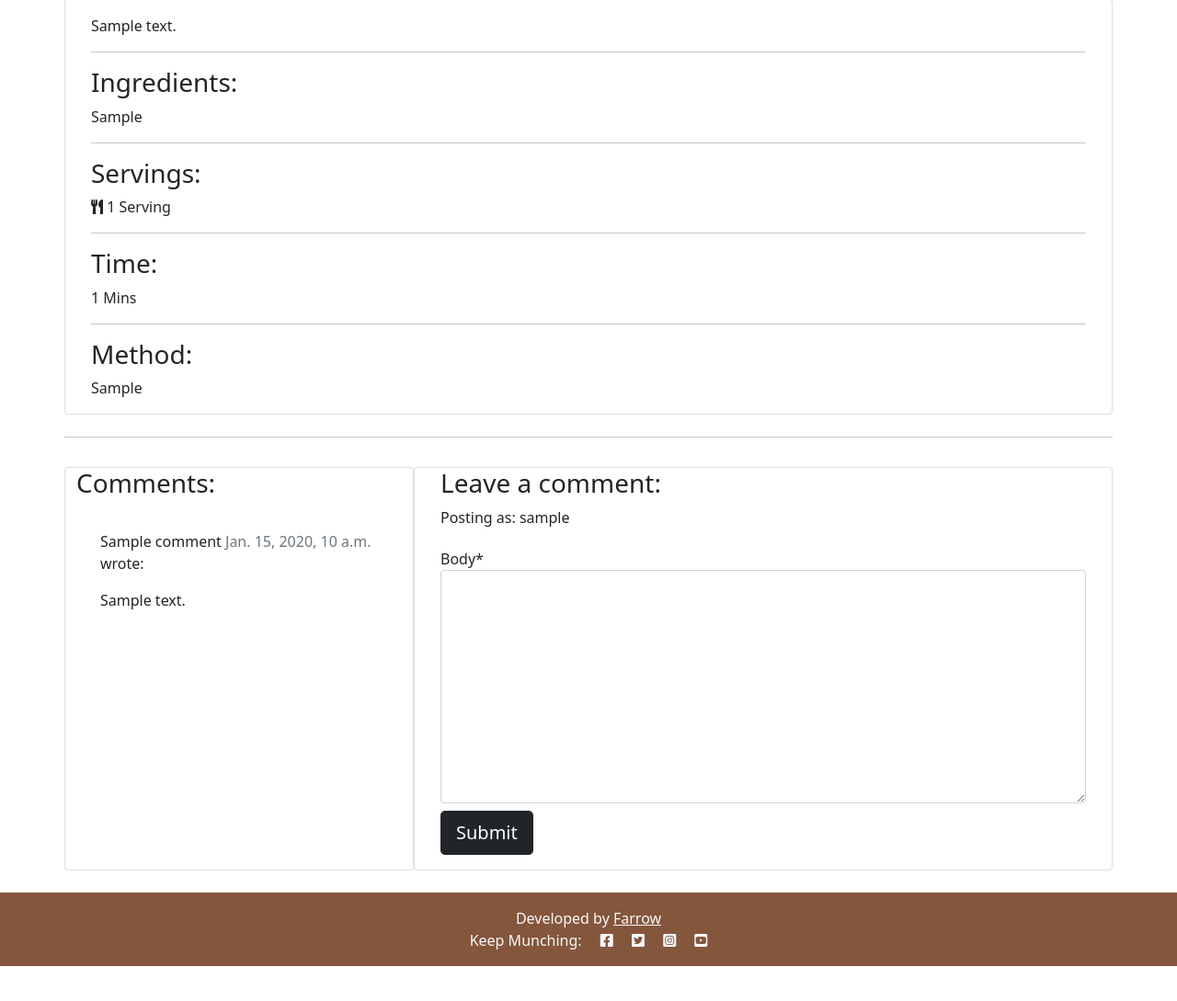
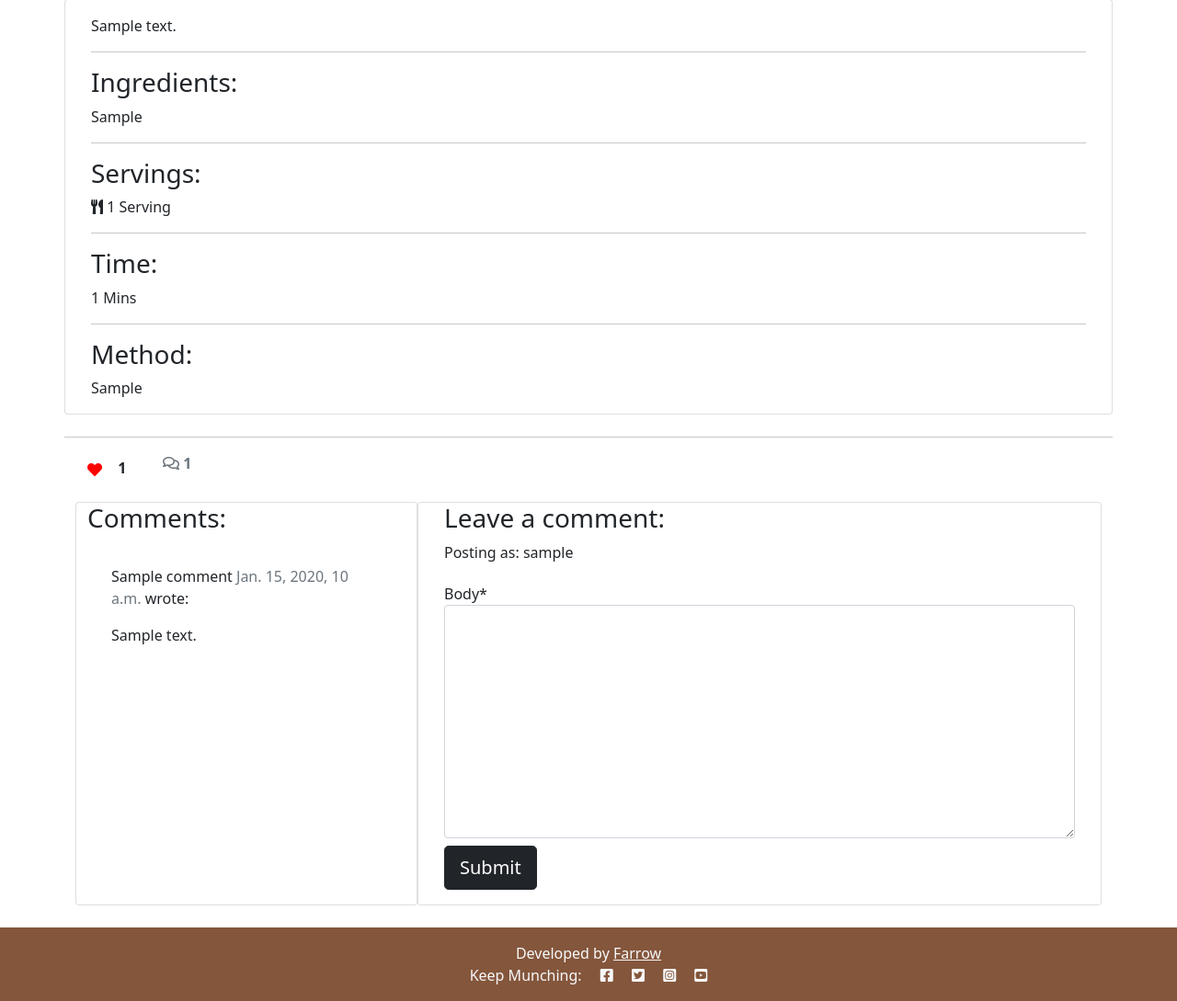
Before and after one commit to Faris-07/Munch, a Django app: a page that uses templates/recipe_detail.html in a window 1280 px wide. Shown: the part 169-1258 px from the top of the page at 92% size. Before the commit the page ends 1220 px from the top, so only its background shows below. Run offline with Django 3.2, Linux system fonts and the light colour scheme; a user stored in the database is signed in; tables that the repository leaves empty hold one stand-in row (values such as "Sample post"); some libraries are stand-ins or nearby versions.

Commit message:
Add likes and comment counter to recipe_detail.html page

```diff
--- a/blog/urls.py
+++ b/blog/urls.py
@@ -4,5 +4,6 @@ from django.urls import path
 urlpatterns = [
     path('', views.HomeView.as_view(), name='home'),
     path('recipes/', views.RecipeView.as_view(), name='recipes'),
-    path('<slug:slug>/', views.RecipeDetail.as_view(), name="recipe_detail")
+    path('<slug:slug>/', views.RecipeDetail.as_view(), name="recipe_detail"),
+    path('like/<slug:slug>', views.RecipeLike.as_view(), name="recipe_like"),
 ]
--- a/static/css/style.css
+++ b/static/css/style.css
@@ -27,3 +27,7 @@ body {
 footer {
     background-color: #84563C;
 }
+
+.btn-liked {
+    color: red;
+}
--- a/templates/recipe_detail.html
+++ b/templates/recipe_detail.html
@@ -55,6 +55,38 @@
 
     <div class="container">
         <div class="row">
+            <div class="col-1">
+                <strong>
+                    {% if user.is_authenticated %}
+                    <form class="d-inline" action="{% url 'recipe_like' recipe.slug %}" method="POST">
+                        {% csrf_token %}
+                        {% if liked %}
+                        <button type="submit" value="{{ recipe.slug }}" class="btn">
+                            <i class="fas fa-heart btn-liked"></i>
+                        </button>
+                        {% else %}
+                        <button type="submit" value="{{ post.slug }}" class="btn">
+                            <i class="far fa-heart"></i></button>
+                        {% endif %}
+                    </form>
+                    {% else %}
+                    <span class="text-secondary"><i class="far fa-heart"></i></span>
+                    {% endif %}
+                    {{ recipe.number_of_likes }}
+                </strong>
+            </div>
+            <div class="col-1">
+                {% with comments.count as total_comments %}
+                <strong class="text-secondary"><i class="far fa-comments"></i>
+                    {{ total_comments }}
+                </strong>
+                {% endwith %}
+            </div>
+        </div>
+
+
+    <div class="container">
+        <div class="row">
             <div class="col card mb-4  mt-3 ">
                 <h3>Comments:</h3>
                 <div class="card-body">
```
